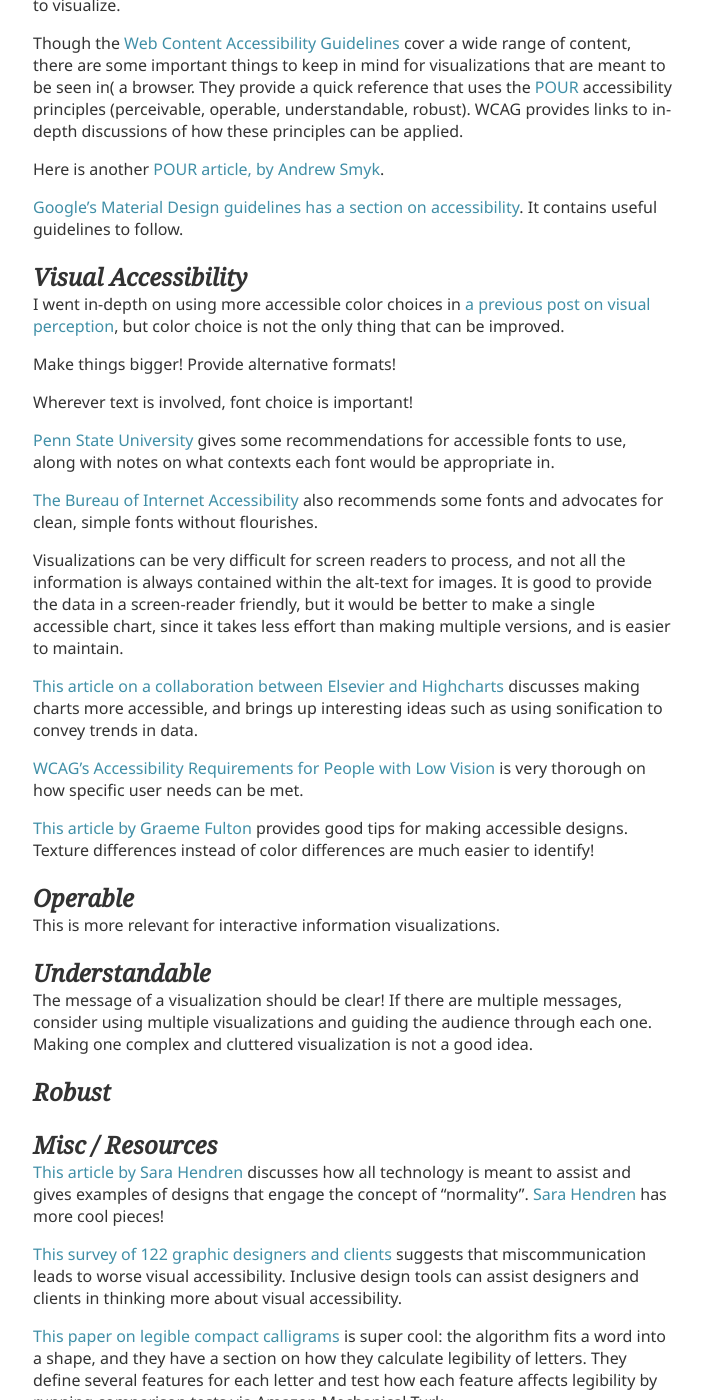
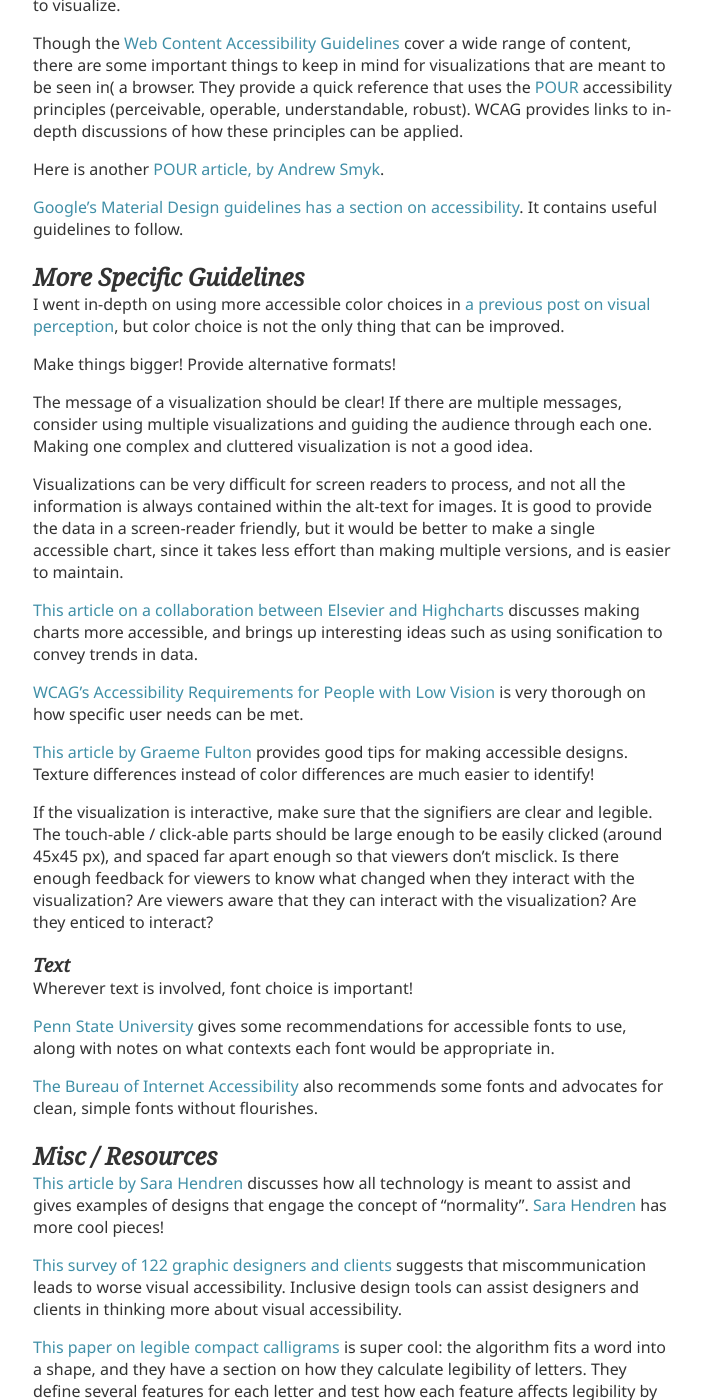
Before and after one commit to lester-lee/f2018-info-vis, a Jekyll site: the page built from _posts/2018-10-08-accessibility.md, in a window 1280 px wide and 1400 px high, scrolled down 703 px. Shown: the whole window, without its empty margins (287-990 px from the left). Built offline with Jekyll 4.4.1, drawn with Linux system fonts in a browser that asks for light colours.

Commit message:
Write more for accessibility

```diff
--- a/_posts/2018-10-08-accessibility.md
+++ b/_posts/2018-10-08-accessibility.md
@@ -20,16 +20,12 @@
 
 [Google's Material Design guidelines has a section on accessibility](https://material.io/design/usability/accessibility.html). It contains useful guidelines to follow.
 
-## Visual Accessibility
+## More Specific Guidelines
 I went in-depth on using more accessible color choices in [a previous post on visual perception]({{site.baseurl}}/2018/09/17/visualperception/), but color choice is not the only thing that can be improved.
 
 Make things bigger! Provide alternative formats!
 
-Wherever text is involved, font choice is important!
-
-[Penn State University](http://accessibility.psu.edu/legibility/fontface/) gives some recommendations for accessible fonts to use, along with notes on what contexts each font would be appropriate in.
-
-[The Bureau of Internet Accessibility](https://www.boia.org/blog/best-fonts-to-use-for-website-accessibility) also recommends some fonts and advocates for clean, simple fonts without flourishes.
+The message of a visualization should be clear! If there are multiple messages, consider using multiple visualizations and guiding the audience through each one. Making one complex and cluttered visualization is not a good idea.
 
 Visualizations can be very difficult for screen readers to process, and not all the information is always contained within the alt-text for images. It is good to provide the data in a screen-reader friendly, but it would be better to make a single accessible chart, since it takes less effort than making multiple versions, and is easier to maintain.
 
@@ -39,15 +35,14 @@
 
 [This article by Graeme Fulton](https://webdesign.tutsplus.com/articles/accessibility-basics-designing-for-visual-impairment--cms-27634) provides good tips for making accessible designs. Texture differences instead of color differences are much easier to identify!
 
-## Operable
-This is more relevant for interactive information visualizations.
+If the visualization is interactive, make sure that the signifiers are clear and legible. The touch-able / click-able parts should be large enough to be easily clicked (around 45x45 px), and spaced far apart enough so that viewers don't misclick. Is there enough feedback for viewers to know what changed when they interact with the visualization? Are viewers aware that they can interact with the visualization? Are they enticed to interact?
 
-## Understandable
-The message of a visualization should be clear! If there are multiple messages, consider using multiple visualizations and guiding the audience through each one. Making one complex and cluttered visualization is not a good idea.
+### Text
+Wherever text is involved, font choice is important!
 
+[Penn State University](http://accessibility.psu.edu/legibility/fontface/) gives some recommendations for accessible fonts to use, along with notes on what contexts each font would be appropriate in.
 
-
-## Robust
+[The Bureau of Internet Accessibility](https://www.boia.org/blog/best-fonts-to-use-for-website-accessibility) also recommends some fonts and advocates for clean, simple fonts without flourishes.
 
 
 ## Misc / Resources
```
Also changed, not shown: _posts/2018-09-24-basicvis.md (+1 -1 lines), _posts/2018-09-24-data.md (+1 -1 lines).
